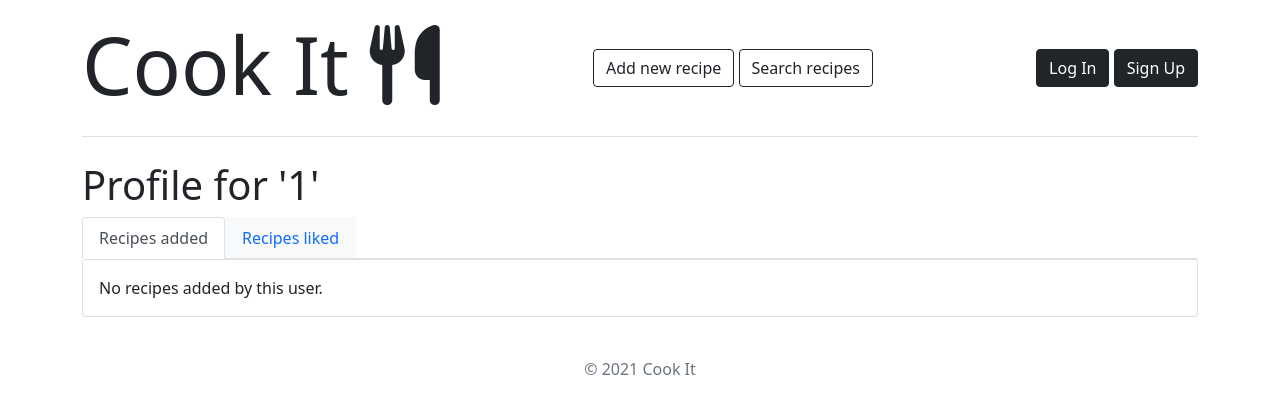
After one commit to ruusukivi/tsoha-cook-it, a Flask app: page /profile/1 in a window 1280 px wide. The commit adds this page. Shown: the top 414 px of the page. Run offline with Flask 2, Linux system fonts and the light colour scheme; some libraries are stand-ins or nearby versions.

Commit message:
Adding profile page

```diff
--- a/recipes.py
+++ b/recipes.py
@@ -66,6 +66,18 @@ def like_recipe(recipe):
             return False
     return True
 
+def get_recipes(profilename):
+    try:
+        sql = '''SELECT R.id, R.name, R.description, R.ingredients, R.steps, T.name as type, U.id,
+        U.profilename, U.username, R.created_at FROM recipes R, users U, types T WHERE R.creator_id=U.id
+        AND T.id=R.typeid AND R.visible=1 AND U.profilename=:profilename
+        ORDER BY R.created_at DESC'''
+        result = db.session.execute(sql,{'profilename':profilename})
+        return result.fetchall()
+    except:
+        return False
+    return True
+
 def delete_recipe(recipe_id):
     try:
         creator_id = session['user_id']
--- a/routes.py
+++ b/routes.py
@@ -42,6 +42,13 @@ def signup():
             return render_template('login.html', message='Sign up done! Please log in')
     return render_template('error.html', message='Sign up failed.')
 
+@app.route('/profile/<string:profilename>',methods=['GET'])
+def get_profile(profilename):
+    if request.method == 'GET':
+        profile_recipes = recipes.get_recipes(profilename)
+        return render_template('profile.html', profile_recipes = profile_recipes, profilename = profilename)
+    return render_template('error.html', message='User was not found.')
+
 @app.route('/newrecipe',methods=['GET', 'POST'])
 def addrecipe():
     if request.method == 'GET':
--- a/templates/index.html
+++ b/templates/index.html
@@ -26,7 +26,7 @@
     <div class="card-body">
         <h3 class="card-title">{{ recipe.name }}</h3>
         <div class="card-subtitle mb-2"><small class="text-muted">{{ recipe.created_at.strftime("%Y-%m-%d %H:%M") }}
-            | <a href="/">{{ recipe.profilename }}</a>
+            | <a href="/profile/{{ recipe.profilename }}">{{ recipe.profilename }}</a>
         </small></div>
         <p class="card-text">{{ recipe.description }}</p>
         <a href="recipe/{{ recipe.id }}" class="card-link">Show recipe</a>
--- a/templates/layout.html
+++ b/templates/layout.html
@@ -39,7 +39,7 @@
 
             <div class="col-md-3 text-end">
                 {% if session.user_id %}
-                <a href="/profile"><button type="button" class="btn btn-outline-secondary">My profile</button></a>
+                <a href="/profile/{{session.profilename}}"><button type="button" class="btn btn-outline-secondary">My profile</button></a>
                 <a href="/logout"><button type="button" class="btn btn-outline-secondary">Log out</button></a>
                 </div>
                 {% else %}
--- /dev/null
+++ b/templates/profile.html
@@ -0,0 +1,42 @@
+{% extends "layout.html" %}
+{% block title %}{{ profilename }}{% endblock %}
+{% block content %}
+
+
+{% if message %}
+<div class="alert alert-warning">{{ message }}</div>
+{% endif %}
+
+<h1>Profile for '{{ profilename }}'</h1>
+<ul class="nav nav-tabs ">
+    <li class="nav-item bg-light">
+        <a class="nav-link active" aria-current="page" href="#new">Recipes added</a>
+    </li>
+    <li class="nav-item bg-light">
+        <a class="nav-link" href="#">Recipes liked</a>
+    </li>
+</ul>
+
+{% if profile|length > 0 %}
+{% for recipe in profile_recipes %}
+<div class="card">
+    <div class="card-body">
+        <h3 class="card-title">{{ recipe.name }}</h3>
+        <div class="card-subtitle mb-2"><small class="text-muted">{{ recipe.created_at.strftime("%Y-%m-%d %H:%M") }}
+                | <a href="/profile/{{ recipe.profilename }}">{{ recipe.profilename }}</a>
+            </small></div>
+        <p class="card-text">{{ recipe.description }}</p>
+        <a href="/recipe/{{ recipe.id }}" class="card-link">Show recipe</a>
+    </div>
+</div>
+{% endfor %}
+{% else %}
+<div class="card">
+    <div class="card-body">
+        <p class="card-text">No recipes added by this user.</p>
+    </div>
+</div>
+{% endif %}
+</div>
+
+{% endblock %}
--- a/templates/recipe.html
+++ b/templates/recipe.html
@@ -26,7 +26,7 @@
 
         <p class="small">
             <a href="/">{{ recipe.type }}</a> | {{ recipe.created_at.strftime("%Y-%m-%d %H:%M") }} | <a
-                href="/">{{ recipe.profilename }}</a>
+                href="/profile/{{ recipe.profilename }}">{{ recipe.profilename }}</a>
         </p>
 
         <p class="card-text"> {{ recipe.description }}</p>
--- a/users.py
+++ b/users.py
@@ -4,7 +4,7 @@ from werkzeug.security import check_password_hash, generate_password_hash
 from db import db
 
 def login(username, password):
-    sql = 'SELECT id, password FROM users WHERE username=:username'
+    sql = 'SELECT id, password, profilename FROM users WHERE username=:username'
     result = db.session.execute(sql, {'username':username})
     user = result.fetchone()
     if not user:
@@ -12,6 +12,7 @@ def login(username, password):
     if check_password_hash(user.password, password):
         session['user_id'] = user.id
         session['username'] = username
+        session['profilename'] = user.profilename
         session["csrf_token"] = os.urandom(16).hex()
         return True
     return False
```
Also changed, not shown: README.md.
